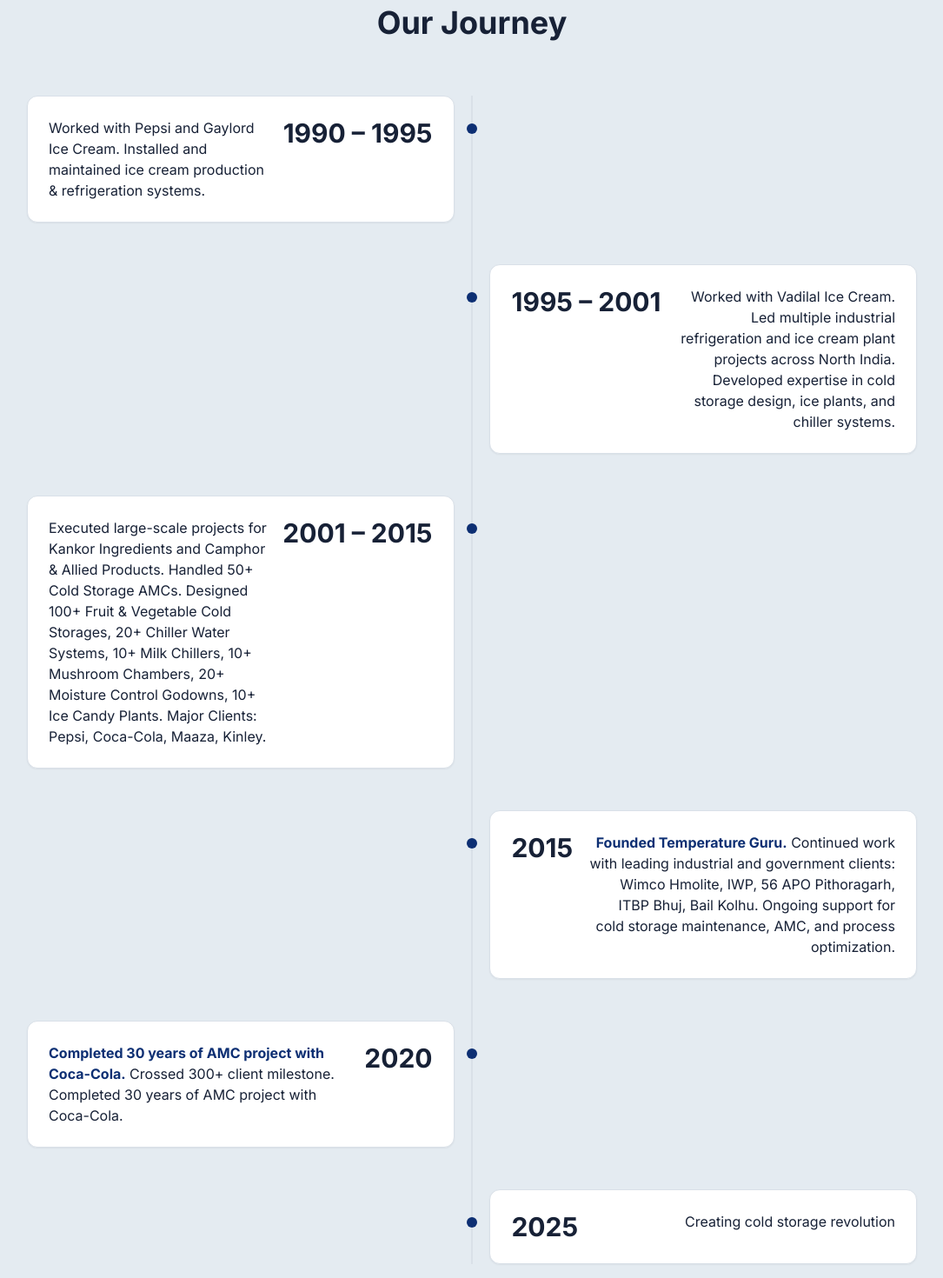
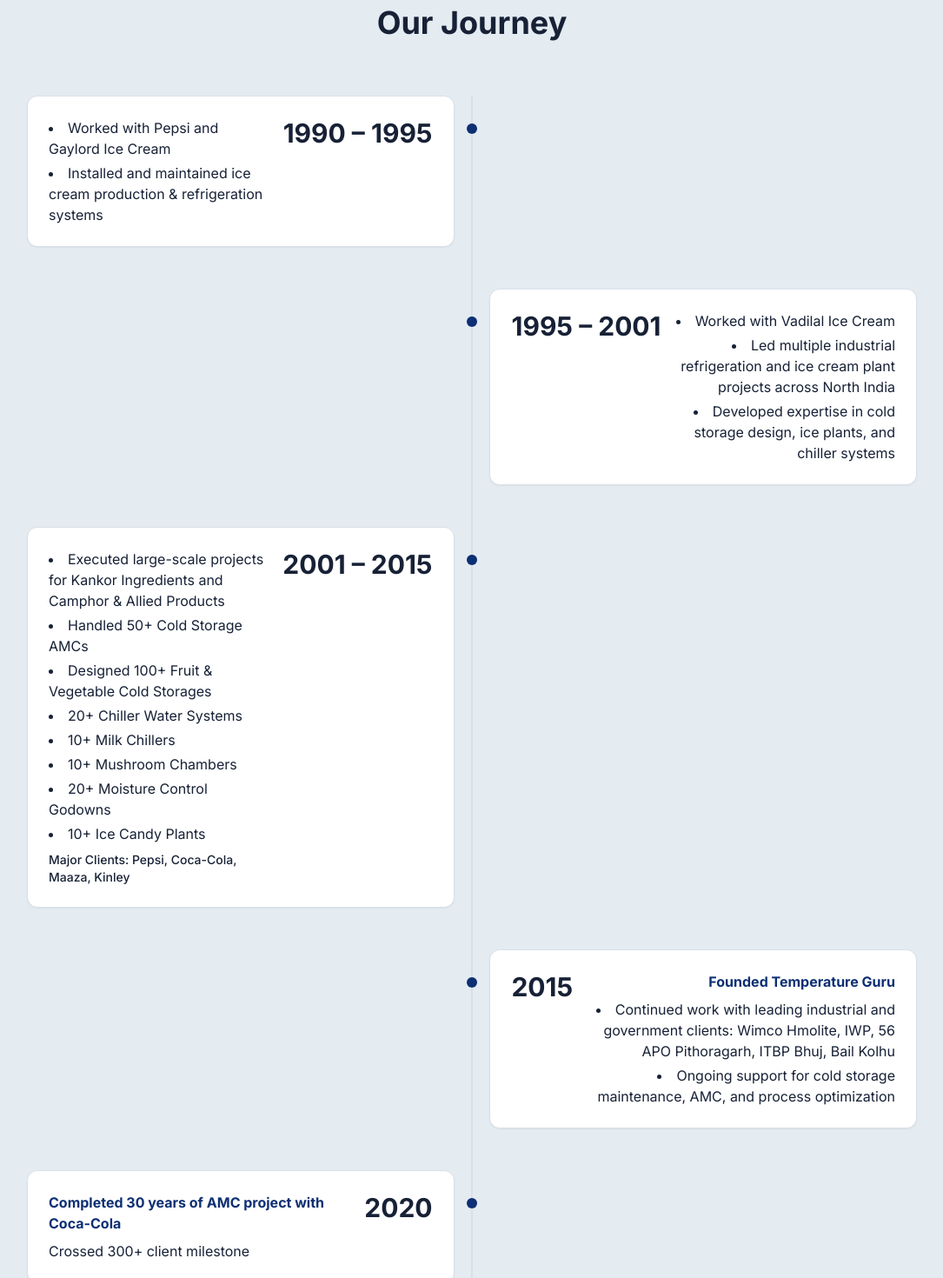
Before and after one commit to The-Aryan-Bhatnagar/coldchain-guru-official, a React (Vite) app: page /about in a window 1280 px wide. Shown: the part 1720-3190 px from the top of the page at 87% size, without its empty margins (97-1182 px from the left). Built offline with nearby package versions, Linux system fonts and the light colour scheme; the HTML template or start-up script is replaced by a standard one.

Commit message:
Fix duplicate text in timeline

```diff
--- a/src/pages/About.tsx
+++ b/src/pages/About.tsx
@@ -6,24 +6,54 @@ const About = () => {
   const milestones = [
     {
       year: "1990 – 1995",
-      event: "Worked with Pepsi and Gaylord Ice Cream. Installed and maintained ice cream production & refrigeration systems."
+      event: (
+        <ul className="list-disc list-inside space-y-1">
+          <li>Worked with Pepsi and Gaylord Ice Cream</li>
+          <li>Installed and maintained ice cream production & refrigeration systems</li>
+        </ul>
+      )
     },
     {
       year: "1995 – 2001",
-      event: "Worked with Vadilal Ice Cream. Led multiple industrial refrigeration and ice cream plant projects across North India. Developed expertise in cold storage design, ice plants, and chiller systems."
+      event: (
+        <ul className="list-disc list-inside space-y-1">
+          <li>Worked with Vadilal Ice Cream</li>
+          <li>Led multiple industrial refrigeration and ice cream plant projects across North India</li>
+          <li>Developed expertise in cold storage design, ice plants, and chiller systems</li>
+        </ul>
+      )
     },
     {
       year: "2001 – 2015",
-      event: "Executed large-scale projects for Kankor Ingredients and Camphor & Allied Products. Handled 50+ Cold Storage AMCs. Designed 100+ Fruit & Vegetable Cold Storages, 20+ Chiller Water Systems, 10+ Milk Chillers, 10+ Mushroom Chambers, 20+ Moisture Control Godowns, 10+ Ice Candy Plants. Major Clients: Pepsi, Coca-Cola, Maaza, Kinley."
+      event: (
+        <div className="space-y-2">
+          <ul className="list-disc list-inside space-y-1">
+            <li>Executed large-scale projects for Kankor Ingredients and Camphor & Allied Products</li>
+            <li>Handled 50+ Cold Storage AMCs</li>
+            <li>Designed 100+ Fruit & Vegetable Cold Storages</li>
+            <li>20+ Chiller Water Systems</li>
+            <li>10+ Milk Chillers</li>
+            <li>10+ Mushroom Chambers</li>
+            <li>20+ Moisture Control Godowns</li>
+            <li>10+ Ice Candy Plants</li>
+          </ul>
+          <p className="text-sm font-medium">Major Clients: Pepsi, Coca-Cola, Maaza, Kinley</p>
+        </div>
+      )
     },
     {
       year: "2015",
-      event: "Founded Temperature Guru. Continued work with leading industrial and government clients: Wimco Hmolite, IWP, 56 APO Pithoragarh, ITBP Bhuj, Bail Kolhu. Ongoing support for cold storage maintenance, AMC, and process optimization.",
+      event: (
+        <ul className="list-disc list-inside space-y-1">
+          <li>Continued work with leading industrial and government clients: Wimco Hmolite, IWP, 56 APO Pithoragarh, ITBP Bhuj, Bail Kolhu</li>
+          <li>Ongoing support for cold storage maintenance, AMC, and process optimization</li>
+        </ul>
+      ),
       highlight: "Founded Temperature Guru"
     },
     {
       year: "2020",
-      event: "Crossed 300+ client milestone. Completed 30 years of AMC project with Coca-Cola.",
+      event: "Crossed 300+ client milestone",
       highlight: "Completed 30 years of AMC project with Coca-Cola"
     },
     {
@@ -158,16 +188,16 @@ const About = () => {
                       <Card className="p-6 w-full bg-card border-border">
                         <div className={`flex ${index % 2 === 0 ? 'flex-row' : 'flex-row-reverse'} items-start justify-between gap-4`}>
                           <div className={index % 2 === 0 ? 'text-left' : 'text-right'}>
-                            <p className="text-foreground text-base">
-                              {milestone.highlight ? (
-                                <>
-                                  <strong className="font-bold text-primary">{milestone.highlight}.</strong>{' '}
-                                  {milestone.event.replace(milestone.highlight + '. ', '')}
-                                </>
-                              ) : (
-                                milestone.event
+                            <div className="text-foreground text-base">
+                              {milestone.highlight && (
+                                <div className="mb-2">
+                                  <strong className="font-bold text-primary">{milestone.highlight}</strong>
+                                </div>
                               )}
-                            </p>
+                              <div>
+                                {milestone.event}
+                              </div>
+                            </div>
                           </div>
                           <div className="text-3xl font-bold text-foreground flex-shrink-0">{milestone.year}</div>
                         </div>
```
